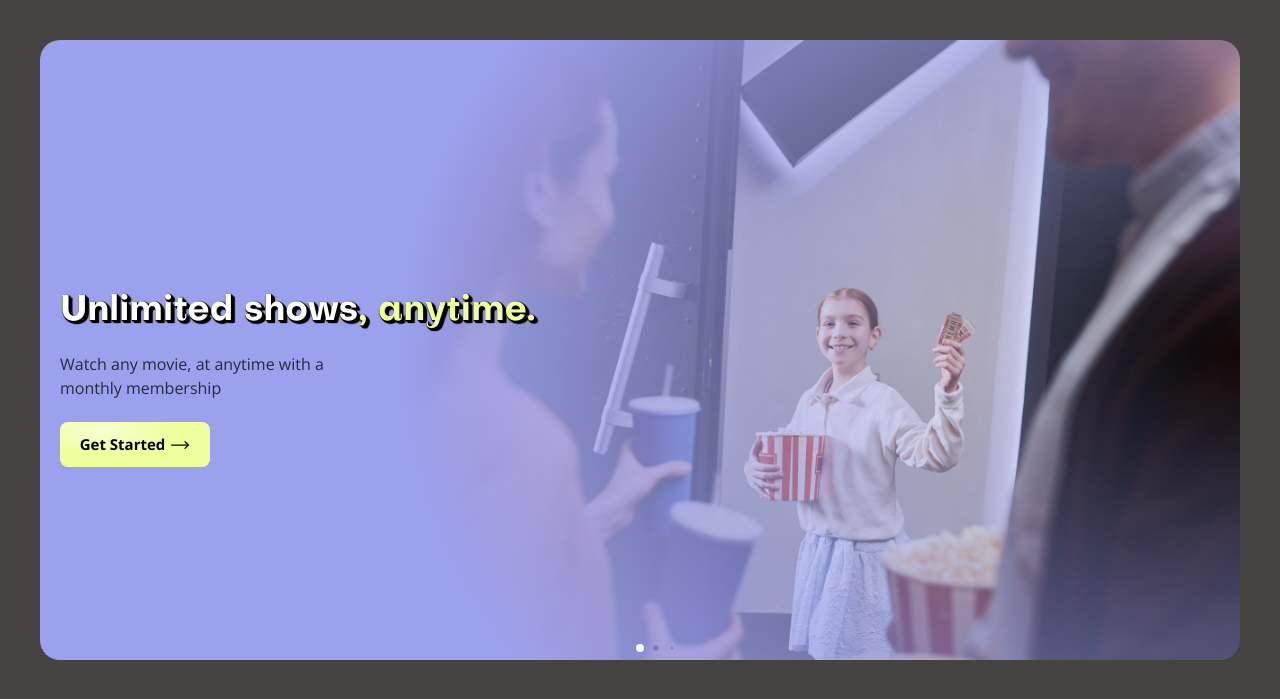
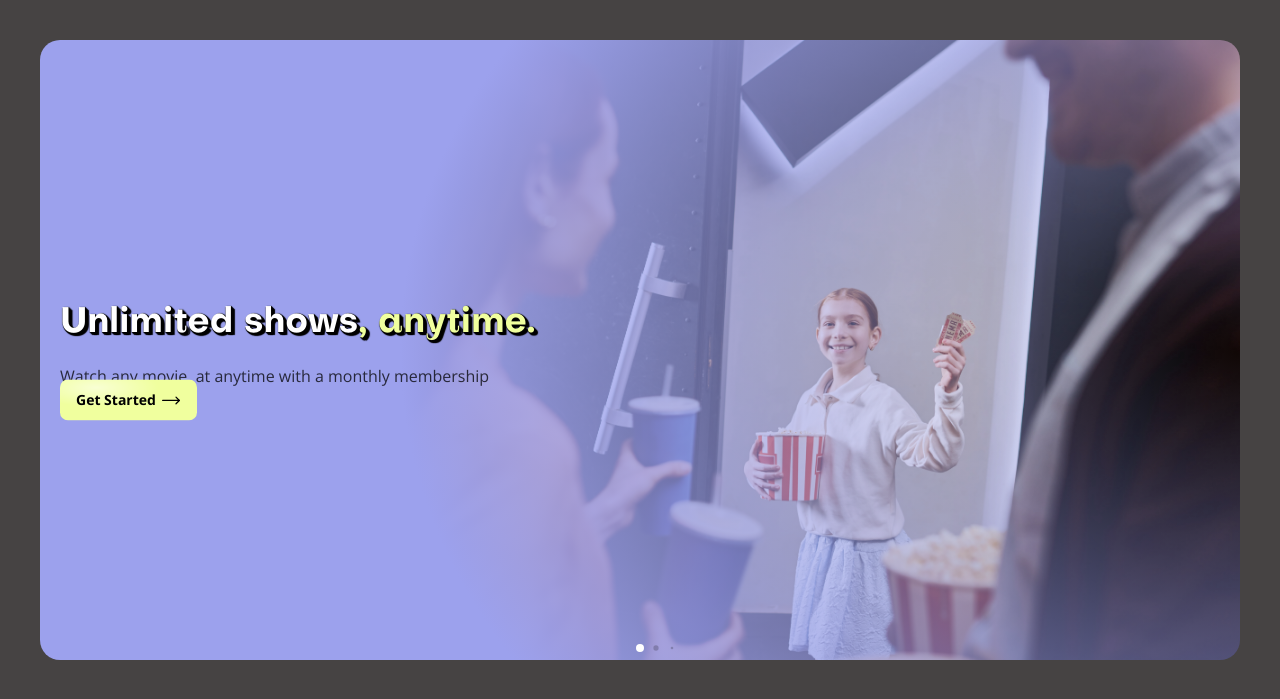
Before and after one commit to carlnorwood12/limelightstudios, a PHP site: page /card.html in a window 1280 px wide. Shown: the top 699 px of the page. Run offline with PHP 8.4, Linux system fonts and the light colour scheme; some libraries are stand-ins or nearby versions.

Commit message:
Add files via upload

```diff
--- a/testing.css
+++ b/testing.css
@@ -124,7 +124,6 @@ html {
   color: rgba(0, 0, 0, 0.75);
   font-size: clamp(0.75rem, 0.6189rem + 0.6098vw, 1rem);
   margin-bottom: var(--margin);
-  max-width: 400px;
 }
 
 .button {
@@ -171,9 +170,9 @@ html {
 .button-submit
 {
   position: absolute;
-  top: 60%;
+  top: 50%;
+  transform: translateY(-50%) translateY(40px);
   left: 20px;
-  max-width: 150px;
   margin: 10px 0;
   background-color: var(--button-background);
   user-select: none;
@@ -183,7 +182,7 @@ html {
   gap: 5px;
   border: none;
   font-family: inherit;
-  font-size: 15px;
+  font-size: clamp(0.8125rem, 0.7797rem + 0.1524vw, 0.875rem);
   font-weight: 700;
   white-space: nowrap;
   text-decoration: none;
@@ -193,8 +192,8 @@ html {
   transition: 0.5s ease-out;
   z-index: 99;
   transform-origin: center center;
-  height: 45px;
-  width: 100%;
+  aspect-ratio: 10/3;
+  padding: 10px 16px;
 }
 
 .button-submit img {
```
